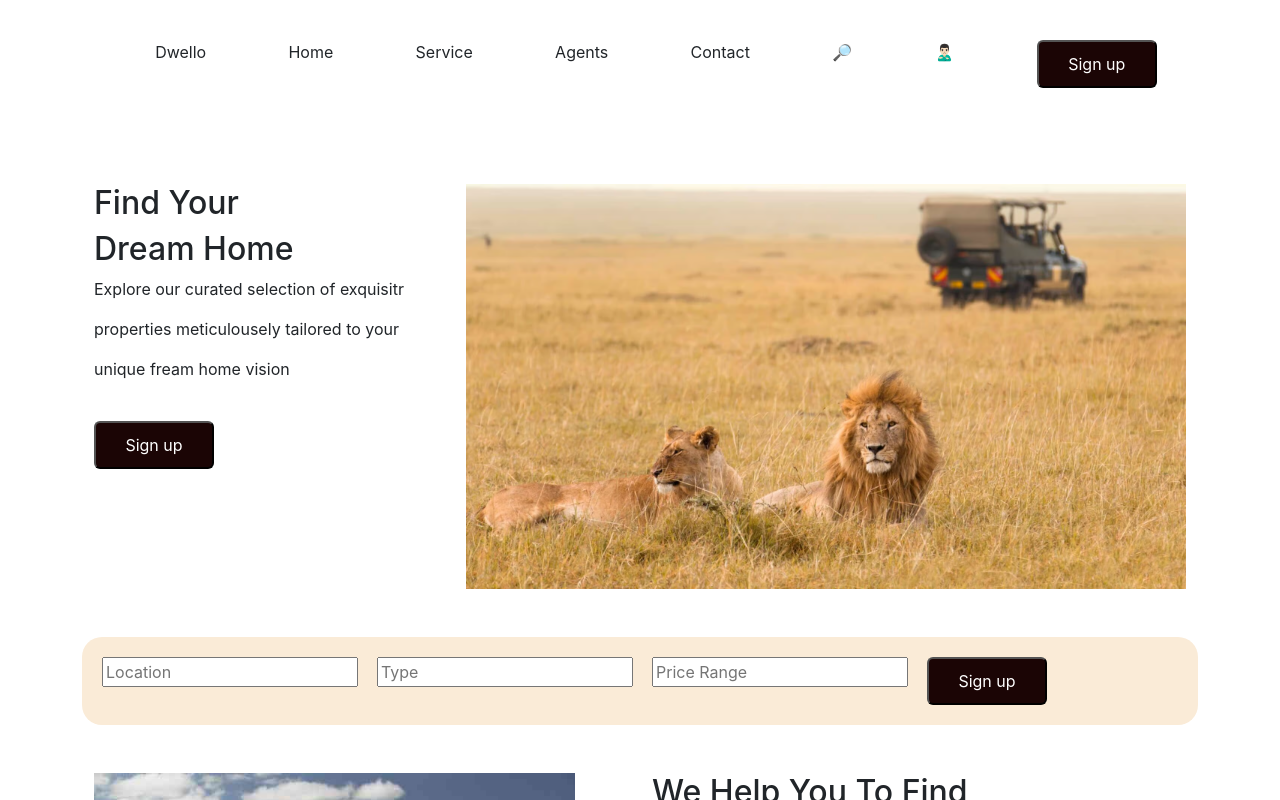
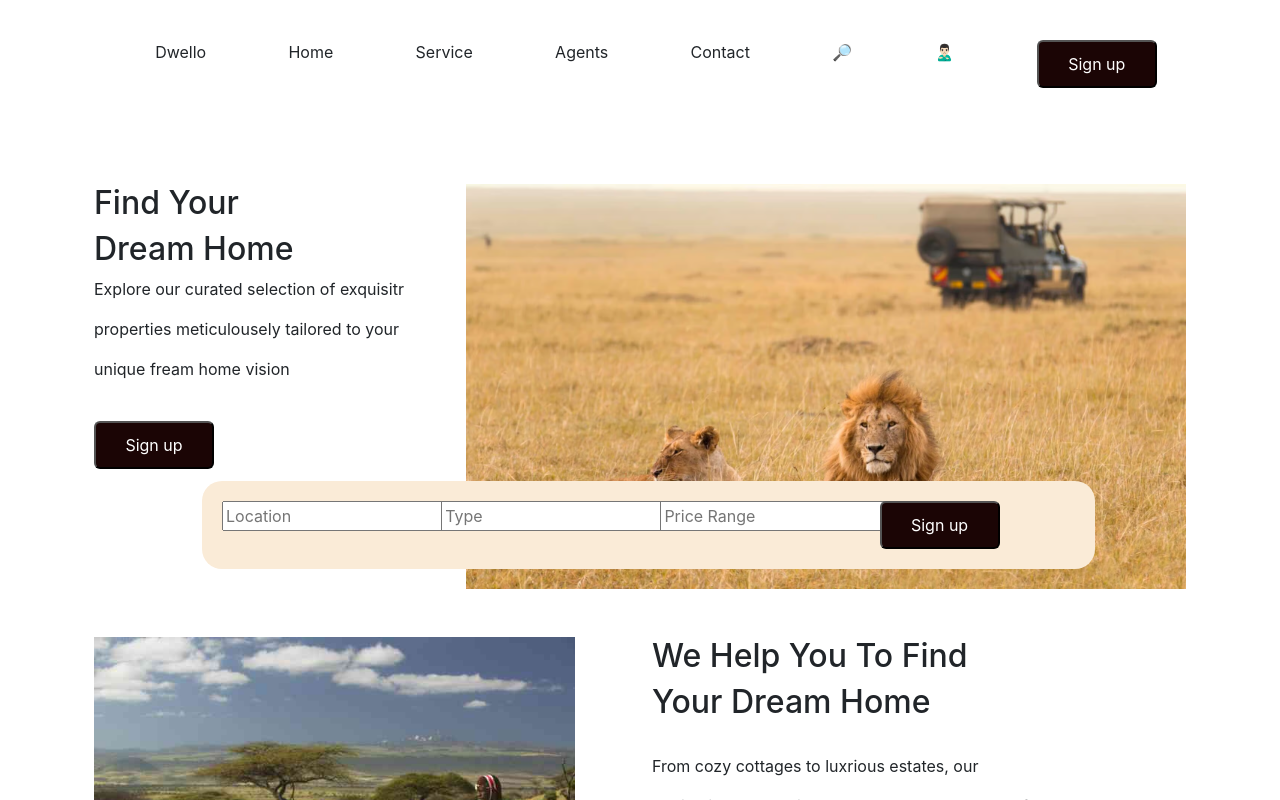
Before and after one commit to primehta17/project-startup, a React (Create React App) app in the folder frontend/: page / in a window 1280 px wide. Shown: the top 800 px of the page. Built offline with nearby package versions, Linux system fonts and the light colour scheme.

Commit message:
search react

```diff
--- a/frontend/src/Component/Home.js
+++ b/frontend/src/Component/Home.js
@@ -1,10 +1,10 @@
 import './Home.css';
 import Navigation from './Navigation';
-import Find from '../Pages/Find'
+import Find from '../Pages/Find';
 import Choose from '../Pages/Choose';
 import Pricing from '../Pages/Pricing';
 import Features from '../Pages/Features';
-import Search from '../Pages/Search';
+// import Search from '../Pages/Search';
 import About from '../Pages/About';
 import Question from '../Pages/Question';
 import Footer from './Footer';
@@ -15,7 +15,7 @@ function Home() {
     <div className="container">
         <Navigation />
         <Find />
-        <Search />
+        {/* <Search /> */}
         <Features />
         <Choose />
         <Pricing />
--- a/frontend/src/Pages/Find.css
+++ b/frontend/src/Pages/Find.css
@@ -1,3 +1,6 @@
 .sectiontwoimg{
   width:100%;
 }
+.findcontainer{
+  position:relative;
+}
--- a/frontend/src/Pages/Find.js
+++ b/frontend/src/Pages/Find.js
@@ -1,9 +1,10 @@
 import './Find.css';
+import Search from './Search';
 
 function Find() {
   return (
     <>
-      <div className="container">
+      <div className="container findcontainer">
         <div className="row">
         <div className="col-md-4 col-sm-6">
             <h2>Find Your </h2>
@@ -19,6 +20,7 @@ function Find() {
             <img className ="sectiontwoimg" src="./three.avif"></img>
           </div>
         </div>
+        <Search />
         </div>
       </div>
     </>
--- a/frontend/src/Pages/Search.css
+++ b/frontend/src/Pages/Search.css
@@ -2,4 +2,18 @@
   background-color: antiquewhite;
   padding:20px;
   border-radius: 20px;
+  position: absolute;
+  bottom:20px;
+  left:120px;
+  width:80%;
 }
+
+
+@media (max-width: 600px) and (min-width: 300px){
+  .searchContainer{
+    position: relative;
+    bottom:0px;
+    left:0px;
+    width:100%;
+  }
+}
--- a/frontend/src/Pages/Search.js
+++ b/frontend/src/Pages/Search.js
@@ -1,7 +1,6 @@
 import './Search.css';
 function Search(){
     return(
-        <>
         <div className="container searchContainer mt-5">
             <div className="row">
             <div className="col-md-3">
@@ -18,7 +17,6 @@ function Search(){
             </div>
             </div>
         </div>
-        </>
     )
 }
 
```
Lines whose indentation alone changed are shown as unchanged.
